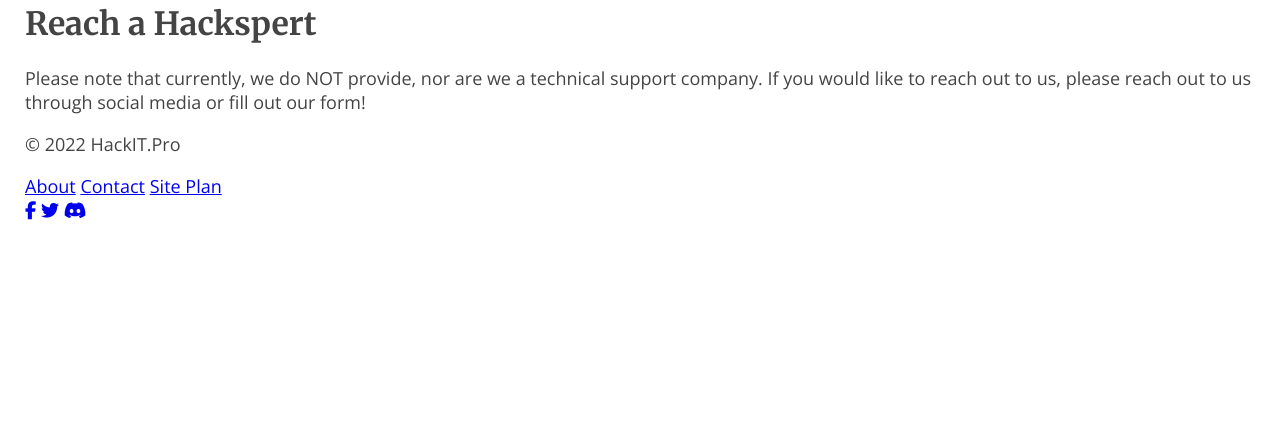
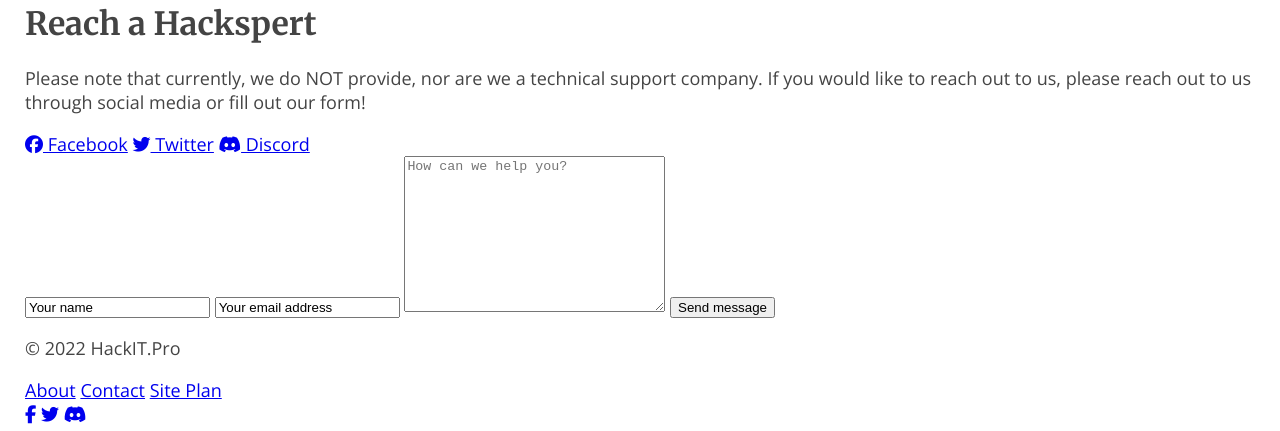
Before and after one commit to irwindoug/hackit.pro, a plain HTML site: page contact.html in a window 1280 px wide. Shown: the part 740-1171 px from the top of the page. Before the commit the page ends 967 px from the top, so only its background shows below. Drawn offline with nearby package versions, Linux system fonts and the light colour scheme.

Commit message:
W05 Activity: Personal Site HTML

```diff
--- a/contact.html
+++ b/contact.html
@@ -35,8 +35,18 @@
           </div>
           <section>
               <p>Please note that currently, we do NOT provide, nor are we a technical support company. If you would like to reach out to us, please reach out to us through social media or fill out our form!</p>
-
+              <div class="social-list">
+                  <a href="http://facebook.com"><i class="fab fa-facebook"></i> Facebook</a>
+                  <a href="http://twitter.com"><i class="fab fa-twitter"></i> Twitter</a>
+                  <a href="http://"><i class="fab fa-discord"></i> Discord</a>
+              </div>
           </section>
+          <form action="">
+              <input type="text" value="Your name">
+              <input type="email" name="email" id="form-email" value="Your email address">
+              <textarea name="message" id="form-message" cols="30" rows="10" placeholder="How can we help you?"></textarea>
+              <input type="submit" name="send" value="Send message" id="send-button">
+          </form>
     </main>
     <footer>
         <p>&copy; 2022 HackIT.Pro</p>
```
